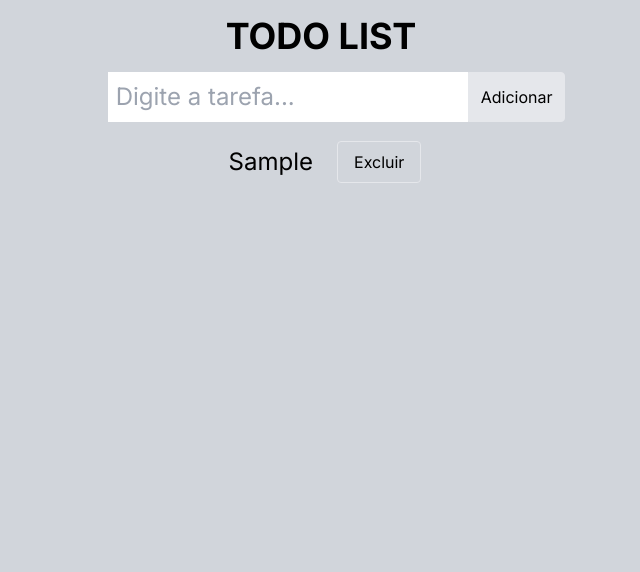
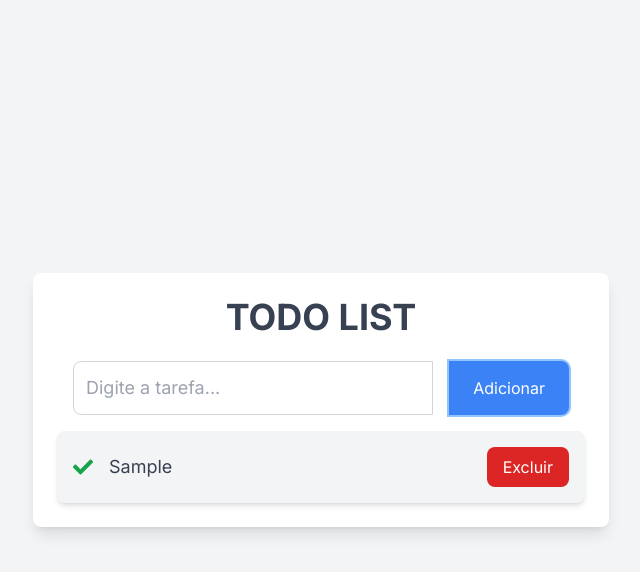
Before and after one commit to Lr0cha/ToDo-List-react, a React (Vite) app: page / in a window 1280 px wide. Both pictures are taken after typing "Sample" into the empty fields and a click on the button "Adicionar". Shown: the top 572 px of the page, without its empty margins (319-959 px from the left). Built offline with nearby package versions, Linux system fonts and the light colour scheme.

Commit message:
Implementação botão checked nas tarefas e estilização aprimorada

```diff
--- a/src/App.tsx
+++ b/src/App.tsx
@@ -2,19 +2,31 @@ import { useState, useEffect, useRef } from "react";
 import InputTasks from "./components/InputTasks";
 import ViewTasks from "./components/ViewTasks";
 
+interface Task {
+  text: string;
+  completed: boolean;
+}
+
 const App = () => {
-  const [tasks, setTasks] = useState<string[]>([]); //lista de tarefas
+  const [tasks, setTasks] = useState<Task[]>([]); // Lista de tarefas
   const firstRender = useRef(true);
 
   function handleAddTask(task: string) {
-    setTasks([...tasks, task]);
+    setTasks([...tasks, { text: task, completed: false }]);
   }
 
   function handleDelTask(index: number) {
-    const newListTask: string[] = tasks.filter(
-      (_, indexTask) => indexTask !== index
+    const newListTask = tasks.filter((_, indexTask) => indexTask !== index);
+    setTasks(newListTask);
+  }
+
+  function handleToggleTask(index: number) {
+    const newTasks = tasks.map((task, taskIndex) =>
+      taskIndex === index ? { ...task, completed: !task.completed } : task
     );
-    setTasks(newListTask);
+    const completedTasks = newTasks.filter((task) => task.completed);
+    const uncompletedTasks = newTasks.filter((task) => !task.completed);
+    setTasks([...uncompletedTasks, ...completedTasks]);
   }
 
   useEffect(() => {
@@ -33,12 +45,18 @@ const App = () => {
   }, [tasks]);
 
   return (
-    <div className="bg-gray-300 min-h-screen">
-      <div className="flex flex-col">
-        <h1 className="text-center text-4xl p-4 font-bold">TODO LIST</h1>
-        <div className="m-auto flex flex-col mb-10 gap-4 w-1/3">
+    <div className="bg-gray-100 min-h-screen p-6 flex items-center justify-center">
+      <div className="bg-white w-full max-w-xl p-6 rounded-lg shadow-lg">
+        <h1 className="text-4xl text-center font-bold text-gray-700 mb-6">
+          TODO LIST
+        </h1>
+        <div className="gap-4">
           <InputTasks taskAddFunction={handleAddTask} />
-          <ViewTasks tasks={tasks} delTask={handleDelTask} />
+          <ViewTasks
+            tasks={tasks}
+            delTask={handleDelTask}
+            toggleTask={handleToggleTask}
+          />
         </div>
       </div>
     </div>
--- a/src/components/InputTasks.tsx
+++ b/src/components/InputTasks.tsx
@@ -8,16 +8,16 @@ const InputTasks = ({ taskAddFunction }: AddTaskProps) => {
   const [input, setInput] = useState(""); //tarefas no input
 
   return (
-    <div className="flex">
+    <div className="flex flex-col m-4 sm:flex-row sm:space-x-4">
       <input
         type="text"
         placeholder="Digite a tarefa..."
-        className="text-2xl pl-2 outline-none"
+        className="flex-1 p-3 border border-gray-300 rounded-l-lg text-lg focus:outline-none focus:ring-2 focus:ring-blue-500"
         value={input}
         onChange={(e) => setInput(e.target.value)}
       />
       <button
-        className="p-3 rounded-r bg-gray-200 outline-none border border-gray-200 hover:bg-gray-400"
+        className="mt-2 sm:mt-0 px-6 py-3 bg-blue-500 text-white rounded-r-lg hover:bg-blue-600 focus:outline-none focus:ring-2 focus:ring-blue-300"
         onClick={() => {
           taskAddFunction(input);
           setInput("");
--- a/src/components/ViewTasks.tsx
+++ b/src/components/ViewTasks.tsx
@@ -1,18 +1,39 @@
-interface TasksProps {
-  tasks: string[];
-  delTask: (index: number) => void;
+import { FaCheck } from "react-icons/fa";
+
+interface Task {
+  text: string;
+  completed: boolean;
 }
 
-const ViewTasks = ({ tasks, delTask }: TasksProps) => {
+interface TasksProps {
+  tasks: Task[];
+  delTask: (index: number) => void;
+  toggleTask: (index: number) => void;
+}
+
+const ViewTasks = ({ tasks, delTask, toggleTask }: TasksProps) => {
   return (
-    <div className="flex flex-col items-center">
+    <div className="space-y-4">
       {tasks.length > 0 ? (
         tasks.map((task, index) => (
-          <div key={index} className="flex items-center space-x-4">
-            <p className="text-2xl p-2 flex-grow">{task}</p>
+          <div
+            key={index}
+            className={`flex items-center justify-between p-4 rounded-lg shadow-md ${
+              task.completed ? "bg-green-100 line-through" : "bg-gray-100"
+            }`}
+          >
+            <div className="flex items-center space-x-4">
+              <button
+                onClick={() => toggleTask(index)}
+                className="text-green-600 hover:text-green-800 focus:outline-none"
+              >
+                <FaCheck className="text-xl" />
+              </button>
+              <p className="flex-grow text-lg text-gray-700">{task.text}</p>
+            </div>
             <button
               onClick={() => delTask(index)}
-              className="px-4 py-2 border rounded hover:bg-gray-600"
+              className="px-4 py-2 bg-red-600 text-white rounded-lg hover:bg-red-700 focus:outline-none focus:ring-2 focus:ring-red-300"
             >
               Excluir
             </button>
@@ -21,7 +42,7 @@ const ViewTasks = ({ tasks, delTask }: TasksProps) => {
       ) : (
         <img
           src="src/assets/toDoImage.svg"
-          className="pt-10"
+          className="mx-auto w-2/3 pt-10"
           alt="Carregando..."
         />
       )}
```
